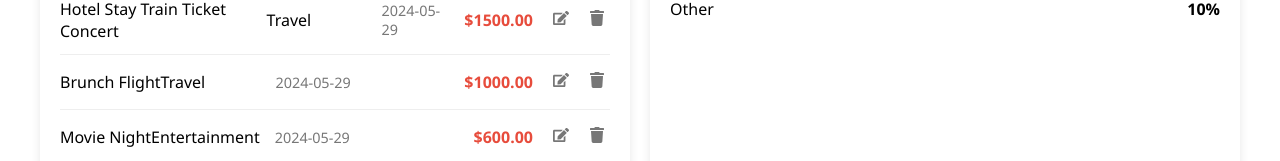
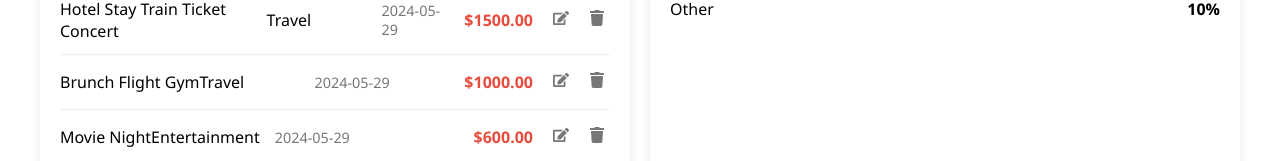
Before and after one commit to alenachankunju/xExpense, a React (Vite) app: page / in a window 1280 px wide. Shown: the part 499-660 px from the top of the page. Built offline with nearby package versions, Linux system fonts and the light colour scheme.

Commit message:
min expeses updated

```diff
--- a/src/App.jsx
+++ b/src/App.jsx
@@ -19,7 +19,7 @@ const App = () => {
     return savedTotalExpenses ? parseFloat(savedTotalExpenses) : 1000;
   });
   const [transactions, setTransactions] = useState(() => {
-    const savedTransactions = localStorage.getItem("transactions");
+    const savedTransactions = localStorage.getItem("");
     return savedTransactions
       ? JSON.parse(savedTransactions)
       : [
@@ -46,7 +46,7 @@ const App = () => {
           },
           {
             id: 4,
-            title: "Brunch Flight ",
+            title: "Brunch Flight Gym ",
             category: "Travel",
             amount: 1000,
             date: "2024-05-29",
```
